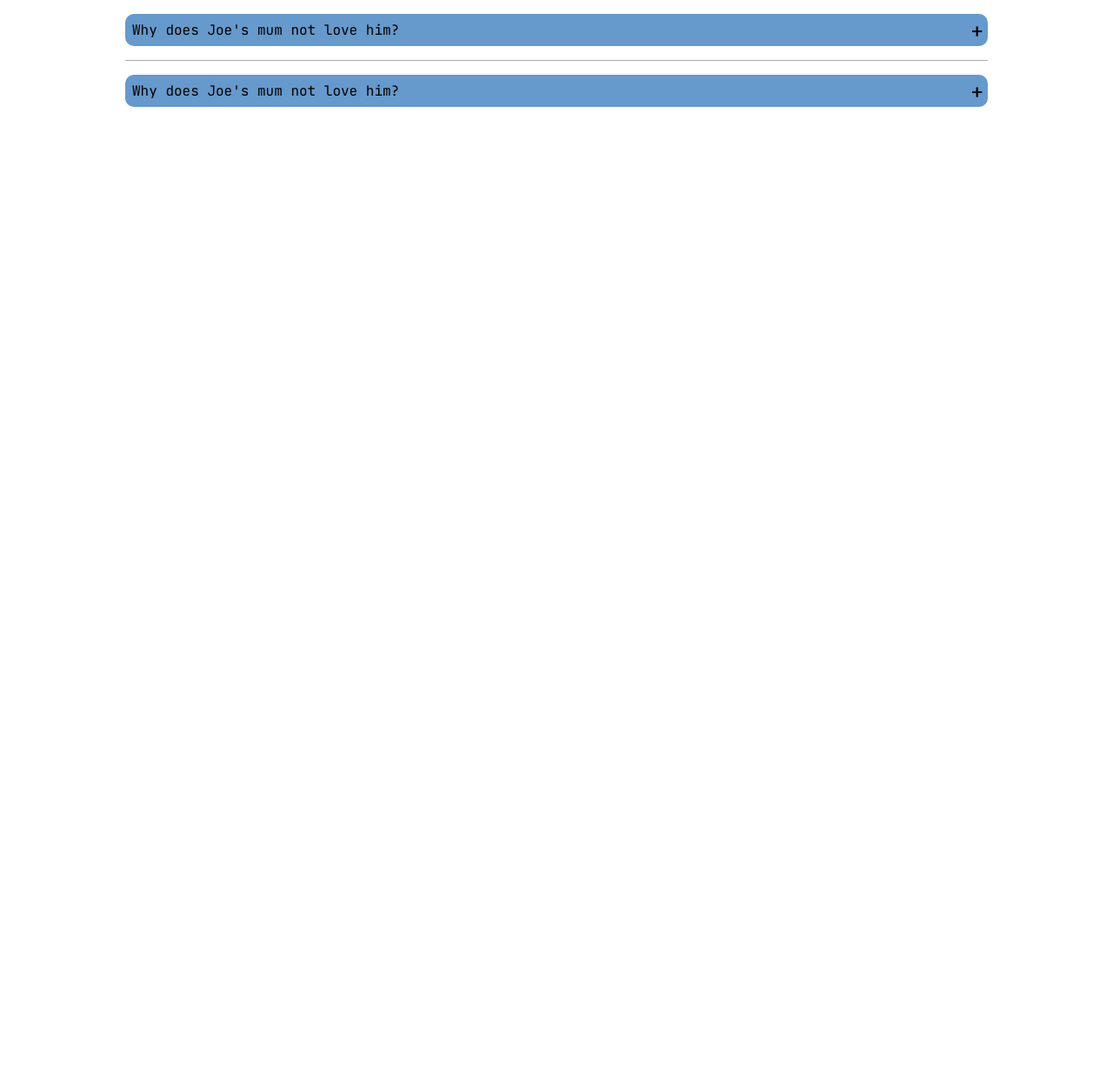
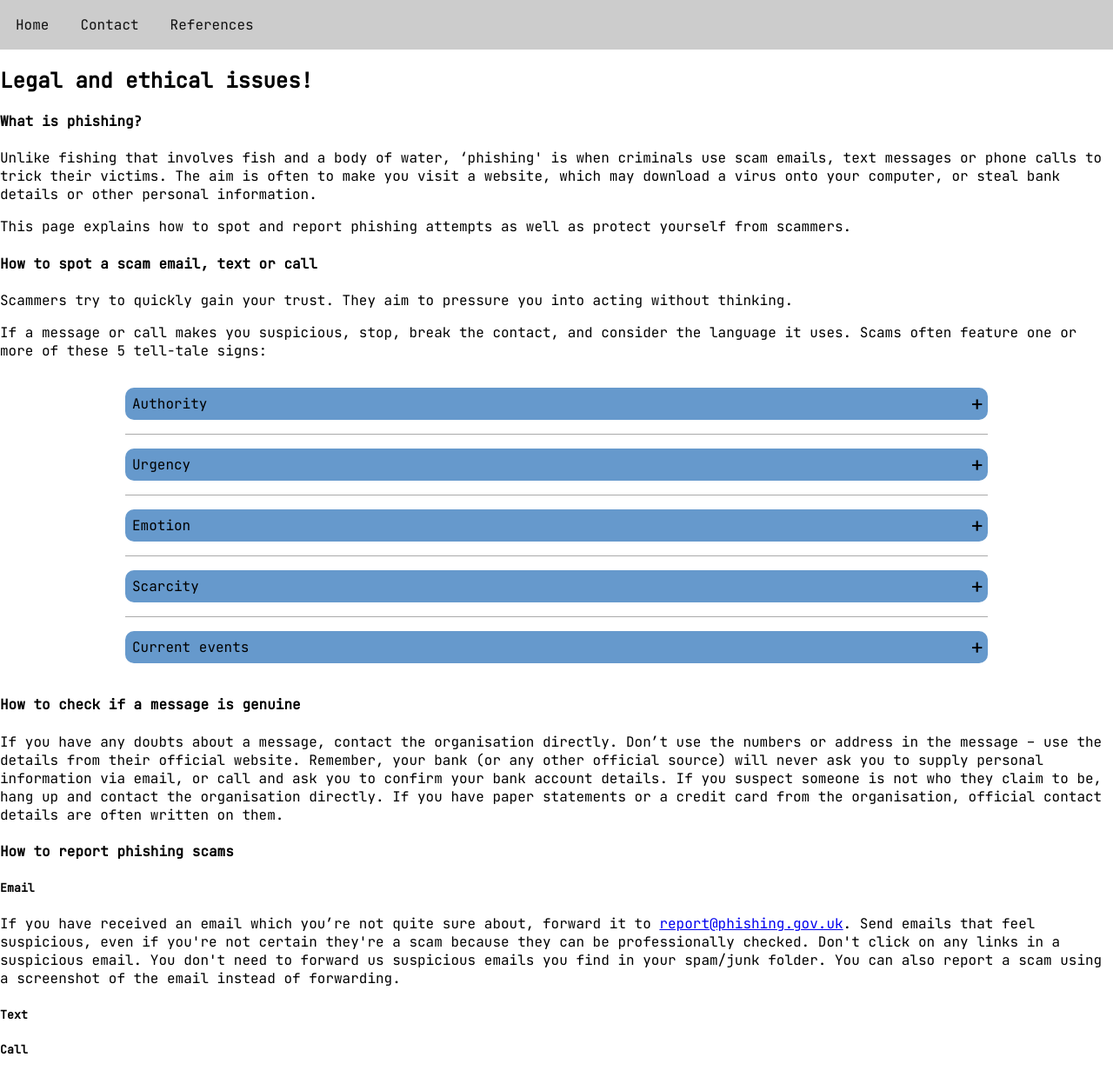
Before and after one commit to michqql/ci453-website, a plain HTML site: page legal-and-ethical.html in a window 1280 px wide. Shown: the whole page at 87% size. Before the commit the page ends 800 px from the top, so only its background shows below. Drawn offline with Linux system fonts and the light colour scheme.

Commit message:
Legal and ethical styling test

```diff
--- a/legal-and-ethical.html
+++ b/legal-and-ethical.html
@@ -8,32 +8,93 @@
     <link href="css/style.css" rel="stylesheet" type="text/css" />
 </head>
 <body>
+    <div class="sticky">
+        <nav>
+          <ul>
+            <li><a href="../index.html">Home</a></li>
+            <li><a href="../contact.html">Contact</a></li>
+            <li><a href="../references.html">References</a></li>
+          </ul>
+        </nav>
+      </div>
+
+    <main>
+        <h2>Legal and ethical issues!</h2>
+
+
+  <h4>What is phishing?</h4>
+
+  <p>Unlike fishing that involves fish and a body of water, ‘phishing' is when criminals use scam emails, text messages or phone calls to trick their victims. The aim is often to make you visit a website, which may download a virus onto your computer, or steal bank details or other personal information.</p>
+
+  <p>This page explains how to spot and report phishing attempts as well as protect yourself from scammers. </p>
+
+  <h4>How to spot a scam email, text or call</h4>
+
+  <p>Scammers try to quickly gain your trust. They aim to pressure you into acting without thinking.</p>
+
+  <p>If a message or call makes you suspicious, stop, break the contact, and consider the language it uses. Scams often feature one or more of these 5 tell-tale signs:</p>
     <ul class="accordion-list single-active">
           <li class="accordion">
               <div class="title">
-                Why does Joe's mum not love him?
+                  Authority
               </div>
               <div class="content">
-                Hes very annoying
+                  Is the message claiming to be from someone official? For example, your bank, doctor, a solicitor, or a government department. Criminals often pretend to be important people or organisations to trick you into doing what they want.
               </div>
           </li>
           <li class="accordion">
               <div class="title">
-                Why does Joe's mum not love him?
+                  Urgency
               </div>
               <div class="content">
-                Hes very annoying
+                  Are you told you have a limited time to respond (such as 'within 24 hours' or 'immediately')? Criminals often threaten you with fines or other negative consequences.
+              </div>
+          </li>
+              <li class="accordion">
+              <div class="title">
+                  Emotion
+              </div>
+              <div class="content">
+                  Does the message make you panic, fearful, hopeful or curious? Criminals often use threatening language, make false claims of support, or tease you into wanting to find out
+              </div>
+          </li>
+              </li>
+              <li class="accordion">
+              <div class="title">
+                  Scarcity
+              </div>
+              <div class="content">
+                  Is the message offering something in short supply, like concert tickets, money or a cure for medical conditions? Fear of missing out on a good deal or opportunity can make you respond quickly.
+              </div>
+          </li>
+              </li>
+              <li class="accordion">
+              <div class="title">
+                  Current events
+              </div>
+              <div class="content">
+                  Are you expecting to see a message like this? Criminals often exploit current news stories, big events or specific times of year (like tax reporting) to make their scam seem more relevant to you.
               </div>
           </li>
   </ul>
 
-    <script src="js/accordion.js" type="text/javascript"></script>
+  <h4>How to check if a message is genuine</h4>
 
-    <div class="clearfix container left">
-        <div class="circle trans left"></div>
-        <div class="circle trans left"></div>
-        <div class="circle trans left"></div>
-        <div class="circle trans left"></div>
-    </div>
+  <p>If you have any doubts about a message, contact the organisation directly. Don’t use the numbers or address in the message – use the details from their official website.
+  Remember, your bank (or any other official source) will never ask you to supply personal information via email, or call and ask you to confirm your bank account details. If you suspect someone is not who they claim to be, hang up and contact the organisation directly. If you have paper statements or a credit card from the organisation, official contact details are often written on them.</p>
+
+  <h4>How to report phishing scams</h4>
+
+  <h5>Email</h5>
+
+  <p>If you have received an email which you’re not quite sure about, forward it to <a href="mailto:report@phishing.gov.uk"> report@phishing.gov.uk</a>. Send emails that feel suspicious, even if you're not certain they're a scam because they can be professionally checked. Don't click on any links in a suspicious email. You don't need to forward us suspicious emails you find in your spam/junk folder.
+  You can also report a scam using a screenshot of the email instead of forwarding.</p>
+
+  <h5>Text</h5>
+
+  <h5>Call</h5>
+  </main>
+    <script src="../js/accordion.js" type="text/javascript"></script>
+    </body>
 </body>
 </html>
```
Lines whose indentation alone changed are shown as unchanged.
